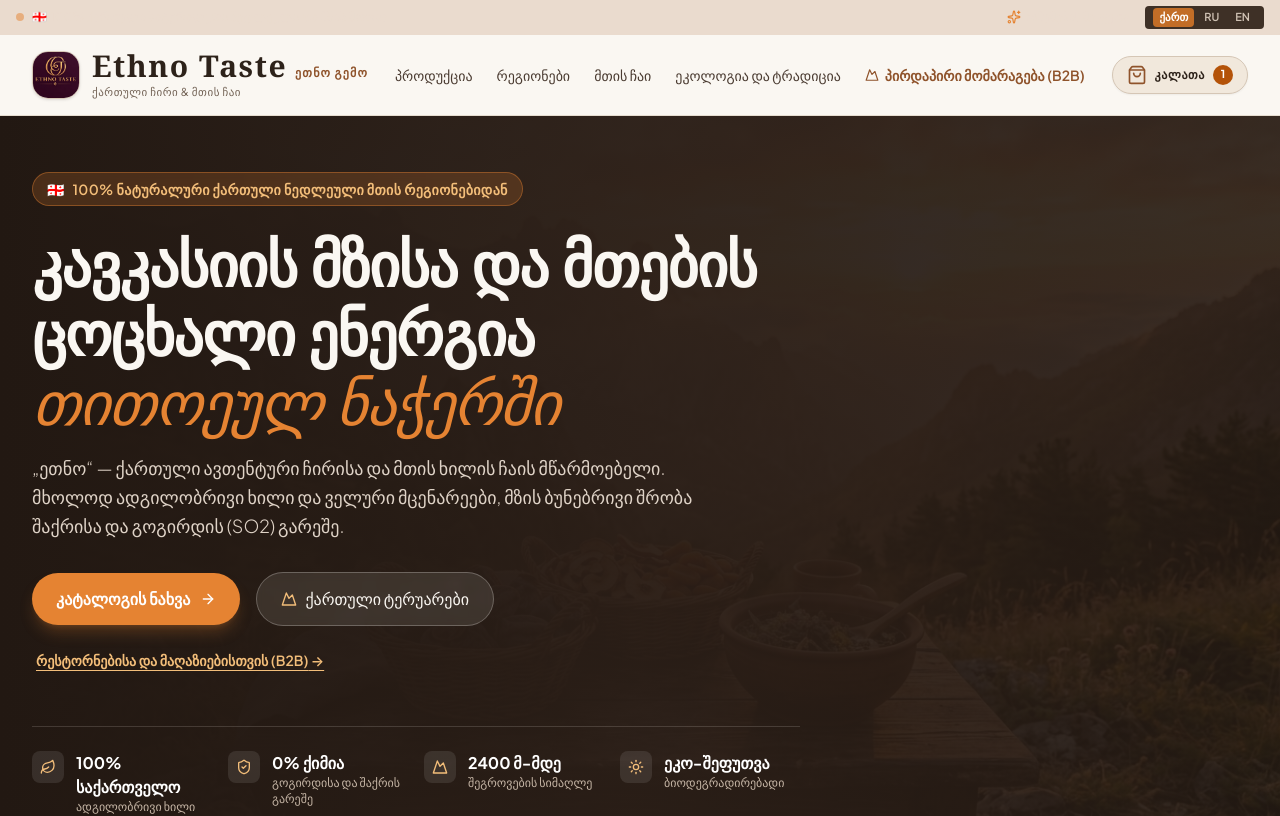
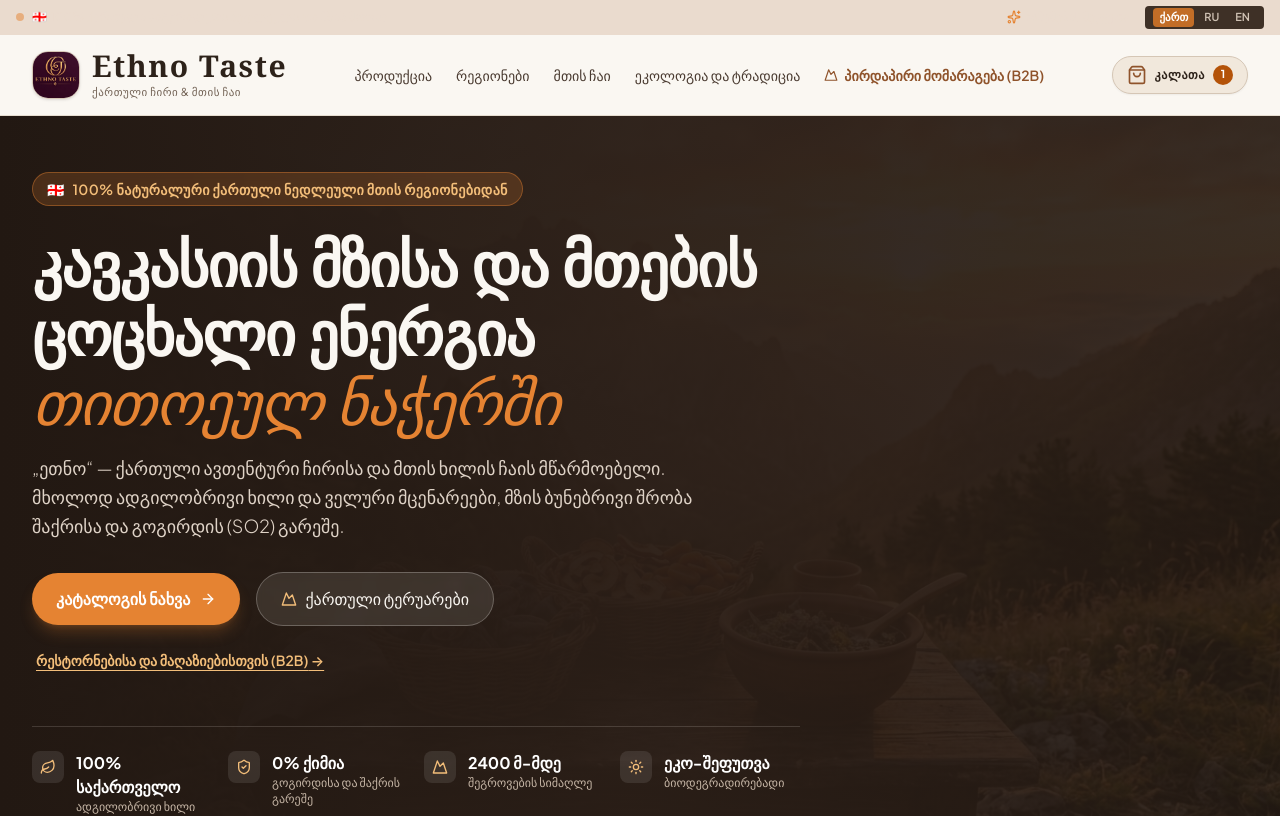
Before and after one commit to Tsokolovi/Ethno, a React (Vite) app: page / in a window 1280 px wide. Shown: the top 816 px of the page. Built offline with nearby package versions, Linux system fonts and the light colour scheme.

Commit message:
Remove Georgian translation from Header component
Removed the Georgian translation from the header.

```diff
--- a/src/components/Header.tsx
+++ b/src/components/Header.tsx
@@ -105,9 +105,6 @@ export const Header: React.FC<HeaderProps> = ({
             <div className="flex items-baseline gap-2">
               <span className="font-serif text-3xl font-bold tracking-wider text-[#2D221A]">
                 Ethno Taste
-              </span>
-              <span className="text-xs uppercase tracking-widest text-[#8F532B] font-semibold">
-                ეთნო გემო
               </span>
             </div>
             <p className="text-[11px] tracking-wider text-[#736356] uppercase">
```
